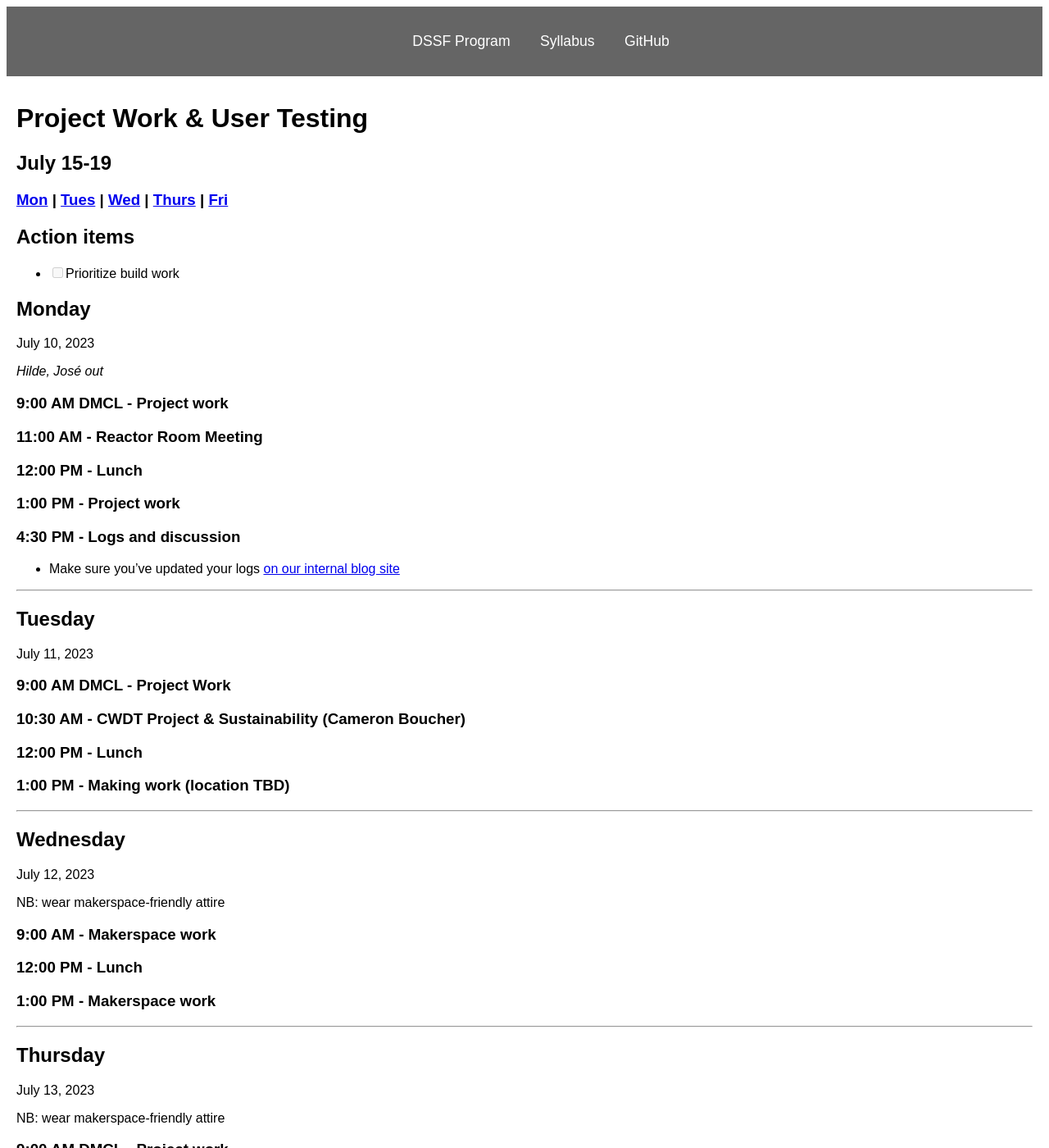
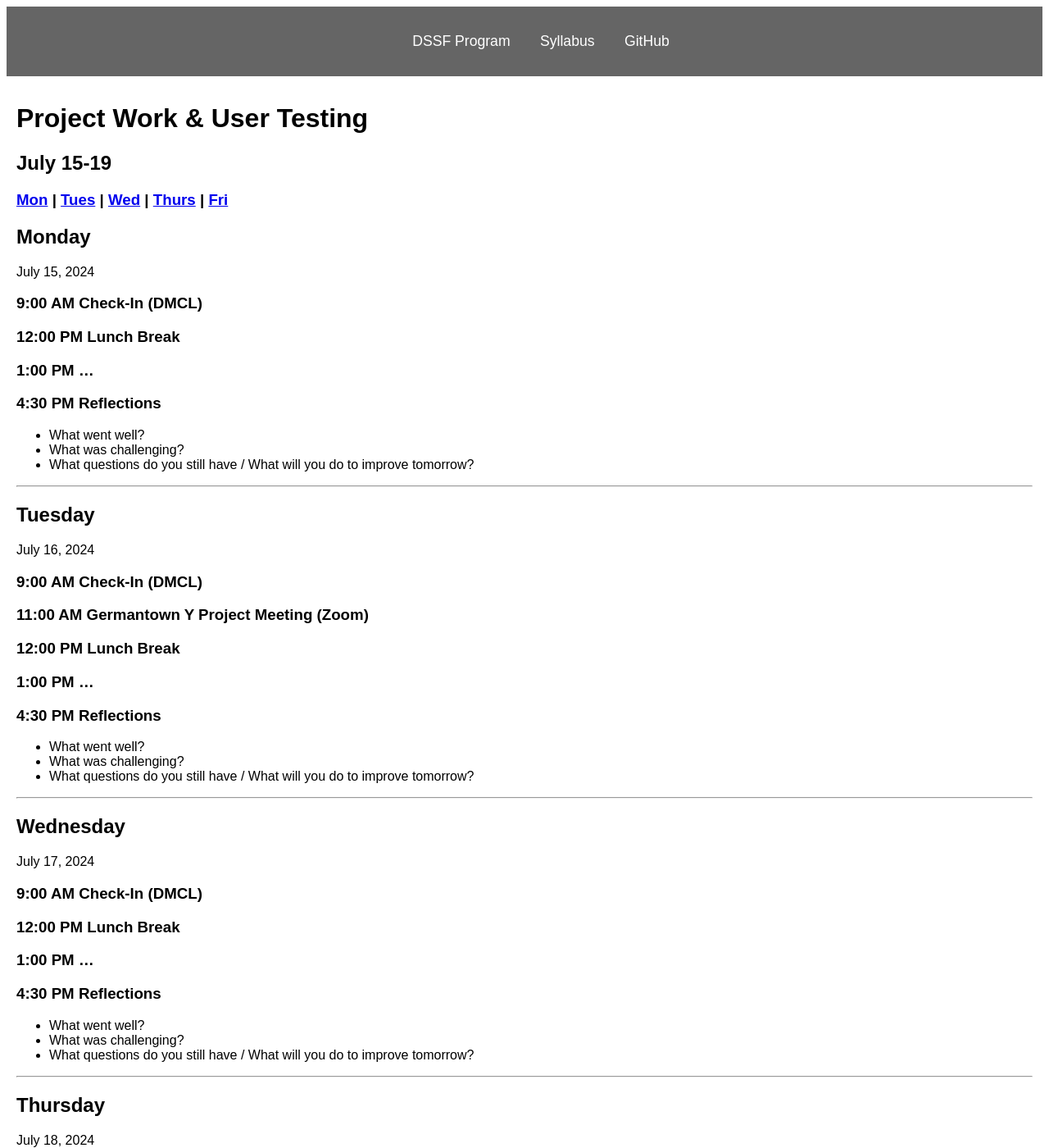
Before and after one commit to digbmc/dssf-syll, a Jekyll site: the page built from _weeks/07-testing.md, in a window 1280 px wide and 1400 px high. Shown: the whole window at 82% size. Built offline with Jekyll 4.4.1, drawn with Linux system fonts in a browser that asks for light colours; some of the changed text lies outside the part shown.

Commit message:
Update 07-testing.md

```diff
--- a/_weeks/07-testing.md
+++ b/_weeks/07-testing.md
@@ -5,85 +5,84 @@
 public: true
 ---
 
-## Action items
+## Monday
+July 15, 2024
 
-- [ ] Prioritize build work
+### 9:00 AM Check-In (DMCL)
 
-## Monday
+### 12:00 PM Lunch Break
 
-July 10, 2023
+### 1:00 PM ...
 
-_Hilde, José out_
-
-### 9:00 AM DMCL - Project work
-
-### 11:00 AM - Reactor Room Meeting
-
-### 12:00 PM - Lunch
-
-### 1:00 PM - Project work
-
-### 4:30 PM - Logs and discussion
-- Make sure you've updated your logs [on our internal blog site](https://github.com/Bryn-Mawr-College/dssf-2023)
+### 4:30 PM Reflections
+- What went well?
+- What was challenging?
+- What questions do you still have / What will you do to improve tomorrow?
 
 ---
 
 ## Tuesday
+July 16, 2024
 
-July 11, 2023
+### 9:00 AM Check-In (DMCL)
 
-### 9:00 AM DMCL - Project Work
+### 11:00 AM Germantown Y Project Meeting (Zoom)
 
-### 10:30 AM - CWDT Project & Sustainability (Cameron Boucher)
+### 12:00 PM Lunch Break
 
-### 12:00 PM - Lunch
+### 1:00 PM ...
 
-### 1:00 PM - Making work (location TBD)
+### 4:30 PM Reflections
+- What went well?
+- What was challenging?
+- What questions do you still have / What will you do to improve tomorrow?
 
 ---
 
 ## Wednesday
+July 17, 2024
 
-July 12, 2023
+### 9:00 AM Check-In (DMCL)
 
-NB: wear makerspace-friendly attire
+### 12:00 PM Lunch Break
 
-### 9:00 AM - Makerspace work
+### 1:00 PM ...
 
-### 12:00 PM - Lunch
-
-### 1:00 PM - Makerspace work
+### 4:30 PM Reflections
+- What went well?
+- What was challenging?
+- What questions do you still have / What will you do to improve tomorrow?
 
 ---
 
 ## Thursday
+July 18, 2024
 
-July 13, 2023
+### 9:00 AM Check-In (DMCL)
 
-NB: wear makerspace-friendly attire
+### 12:00 PM Lunch Break
 
-### 9:00 AM DMCL - Project work
+### 1:00 PM  ...
 
-### 11:00 AM - Web Archiving & Digital Preservation (Jessica Bright)
-
-### 12:00 PM - Lunch
-
-### 1:00 PM - Makerspace work
+### 4:30 PM Reflections
+- What went well?
+- What was challenging?
+- What questions do you still have / What will you do to improve tomorrow?
 
 ---
 
 ## Friday
+July 19, 2024
 
-July 14, 2023
+### 9:00 AM Check-In (DMCL)
 
-### 9:00 AM DMCL - Project work
+### 12:00 PM Lunch Break
 
-### 11:00 AM - Reactor Room Meeting with José
+### 1:00 PM ...
 
-### 12:00 PM - Lunch
-
-### 1:00 PM - Project work (Making, location TBD)
-
-### 4:30 PM - Logs and discussion
+### 4:30 PM Reflections & Weekly Forecast
+- What went well?
+- What was challenging?
+- What questions do you still have / What will you do to improve next week?
 
 [<<< Last week](06-internal) | [Next week >>>](08-final)
```
